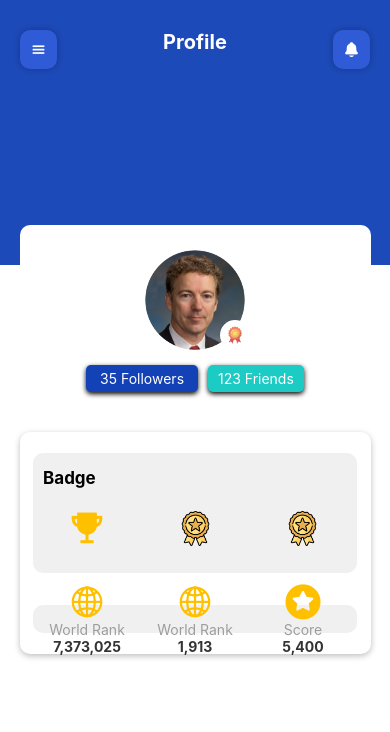
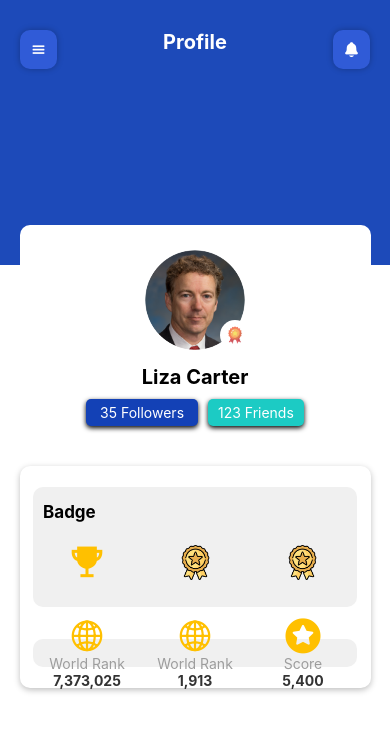
Before and after one commit to AbhishekV-gloify/appdesign, a React Native app: screen / in a window 390 px wide. Shown: the top 732 px of the page. Built offline with nearby package versions, Linux system fonts and the light colour scheme.

Commit message:
update profile again

```diff
--- a/Profile.js
+++ b/Profile.js
@@ -41,7 +41,7 @@ const Profile = () => {
             </View>
           </View>
 
-          {/* <Text style={[styles.lizacarter, { marginTop: 10 }]}>Liza Carter</Text> */}
+          <Text style={[styles.lizacarter, { marginTop: 10 }]}>Liza Carter</Text>
 
           <View style={{ marginTop: 10, flexDirection: "row" }}>
             <TouchableOpacity style={{ paddingHorizontal: 10, paddingVertical: 5, marginHorizontal: 5, backgroundColor: "#1341b6", borderRadius: 5, elevation: 5, shadowColor: "black", shadowRadius: 5, shadowOffset: { width: 0, height: 2 }, }}>
```
